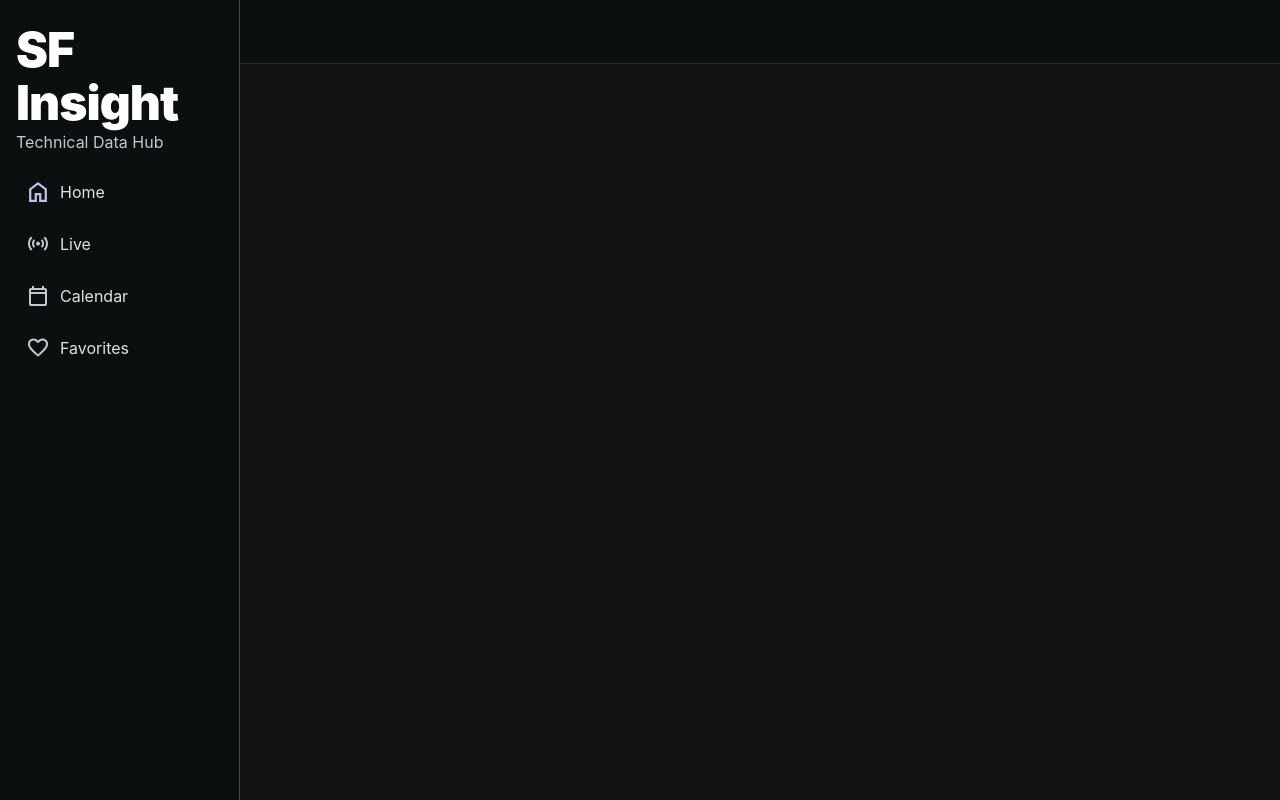
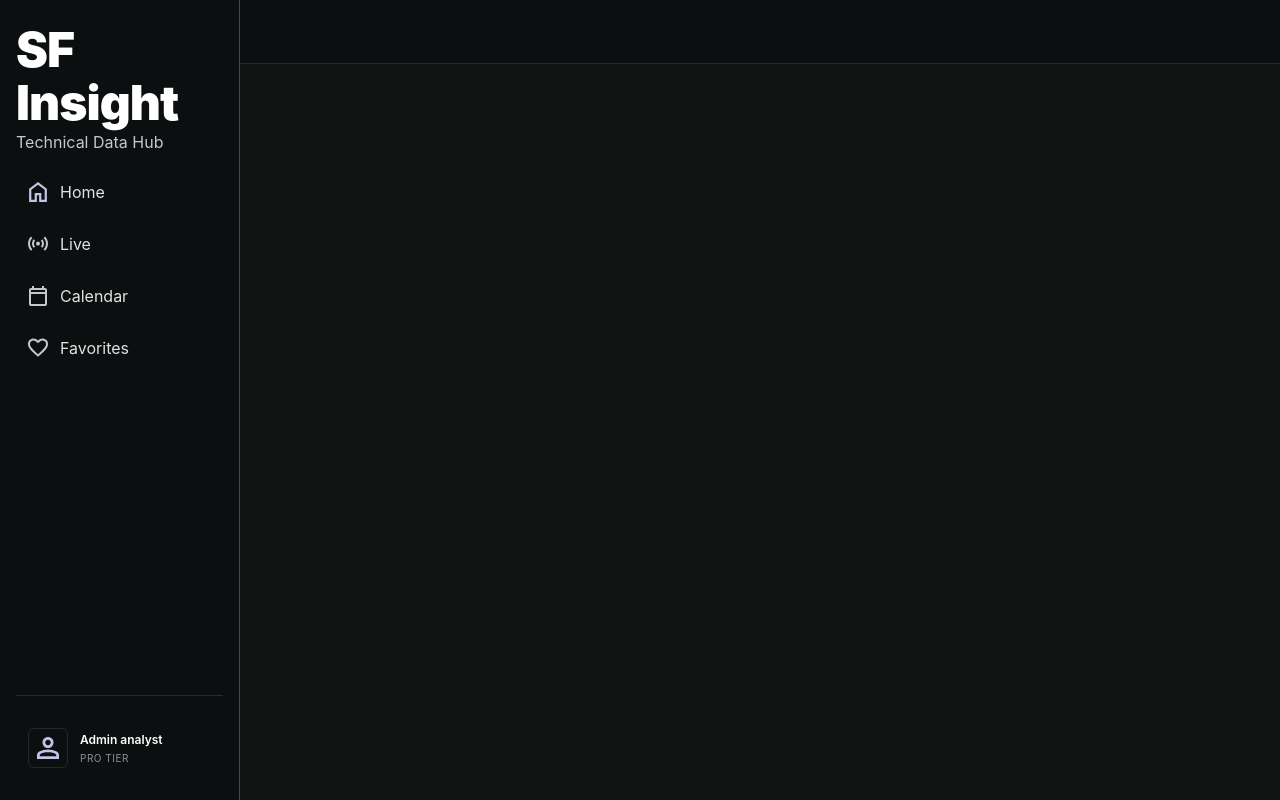
Before and after one commit to taketdev/sFormular1, an Angular app: page / in a window 1280 px wide. Shown: the top 800 px of the page. Built offline with nearby package versions, Linux system fonts and the light colour scheme.

Commit message:
added user panel @sidebar

```diff
--- a/src/app/sidebar/sidebar.html
+++ b/src/app/sidebar/sidebar.html
@@ -1,11 +1,10 @@
 <div class="sidebar">
-
+    <div class="sidebar_content">
         <div class="sidebar_headline">
             <h1>
                 SF <br>
                 Insight
             </h1>
-
             <p>Technical Data Hub</p>
         </div>
 
@@ -27,5 +26,17 @@
                 <span>Favorites</span>
             </a>
         </nav>
+    </div>
+
+    <div class="sidebar_footer">
+        <div class="sidebar_divider"></div>
+        <div class="user_panel">
+            <img class="user_avatar" src="/assets/icons/character.svg" alt="User icon">
+            <div class="user_info">
+                <span class="user_name">Admin analyst</span>
+                <span class="user_tier">PRO Tier</span>
+            </div>
+        </div>
+    </div>
 
 </div>
--- a/src/app/sidebar/sidebar.scss
+++ b/src/app/sidebar/sidebar.scss
@@ -9,6 +9,12 @@
   background-color: $color-surface-container-lowest;
   border-right: 1px solid $color-outline-variant;
   padding: 24px 16px;
+  display: flex;
+  flex-direction: column;
+}
+
+.sidebar_content {
+  flex: 1;
 }
 
 .sidebar_nav {
@@ -27,6 +33,7 @@
   color: $color-on-surface;
   position: relative;
   transition: all $transition-base;
+  cursor: pointer;
 
   &:hover,
   &.active {
@@ -52,3 +59,49 @@
   height: 20px;
   flex-shrink: 0;
 }
+
+.sidebar_footer {
+  margin-top: auto;
+}
+
+.sidebar_divider {
+  height: 1px;
+  background-color: $color-outline-variant;
+  margin-bottom: 24px;
+  opacity: 0.5;
+}
+
+.user_panel {
+  display: flex;
+  align-items: center;
+  gap: 12px;
+  padding: 8px 12px;
+}
+
+.user_avatar {
+  width: 40px;
+  height: 40px;
+  border-radius: $radius-md;
+  border: 1px solid $color-border-primary;
+  background-color: transparent;
+  padding: 8px;
+}
+
+.user_info {
+  display: flex;
+  flex-direction: column;
+  gap: 2px;
+}
+
+.user_name {
+  font-size: $font-size-label-sm;
+  font-weight: $font-weight-600;
+  color: $color-text-primary;
+}
+
+.user_tier {
+  font-size: 10px;
+  color: $color-text-tertiary;
+  text-transform: uppercase;
+  letter-spacing: 0.05em;
+}
```
Also changed, not shown: src/assets/icons/character.svg (added). Lines whose indentation alone changed are shown as unchanged.
